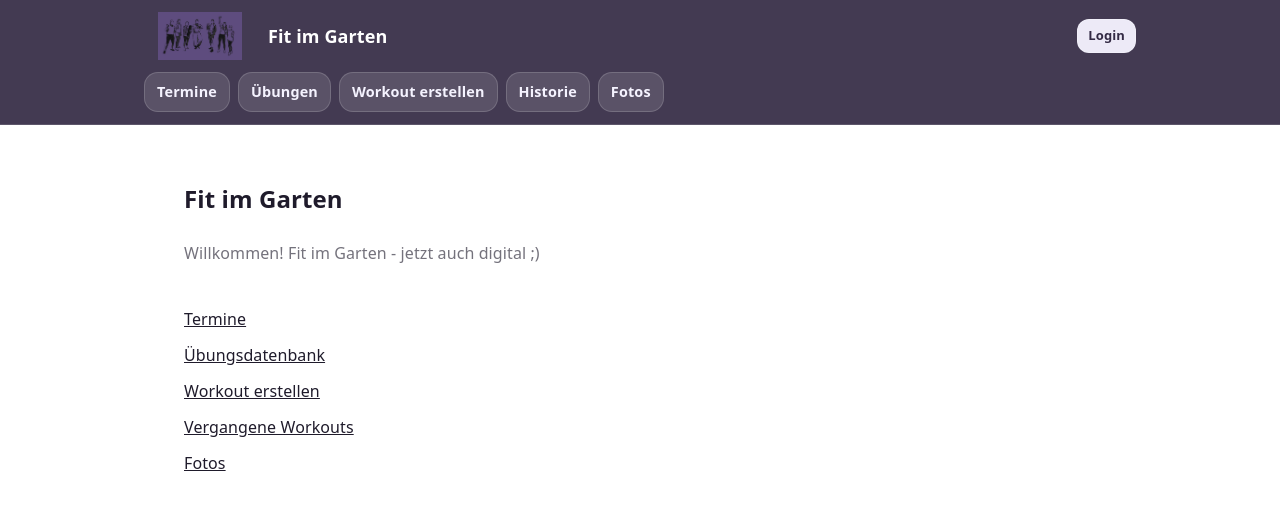
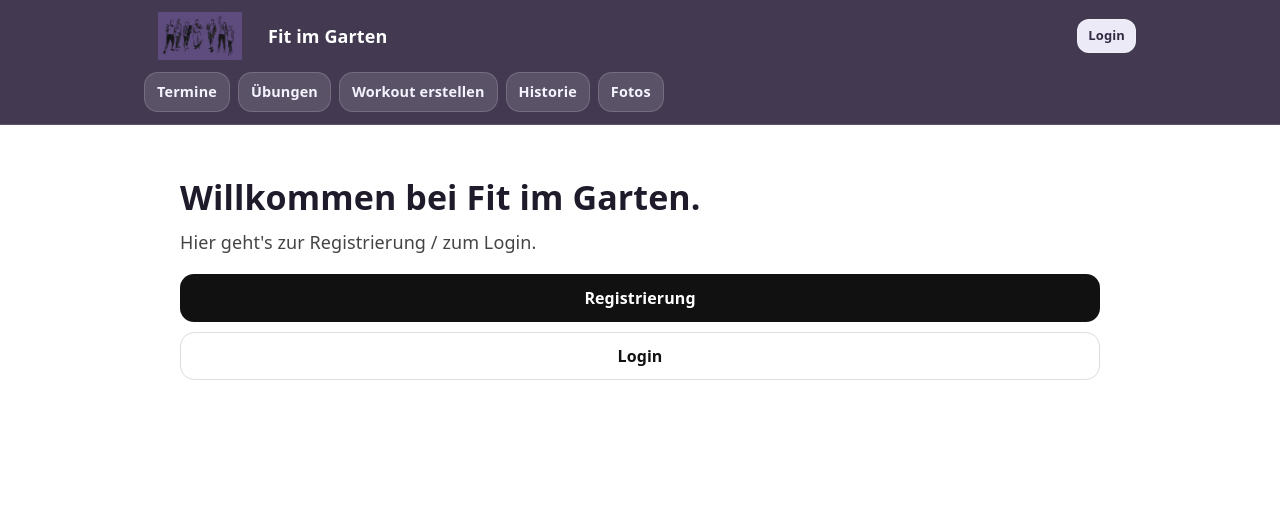
Before and after one commit to verenaso/fit-im-garten, a Next.js app: page / in a window 1280 px wide. Shown: the top 510 px of the page. Built offline with nearby package versions, Linux system fonts and the light colour scheme; no server answers.

Commit message:
Homepage

```diff
--- a/src/app/page.js
+++ b/src/app/page.js
@@ -1,18 +1,63 @@
-export default function Home() {
+"use client";
+
+import Link from "next/link";
+import { useAuth } from "./_components/AuthProvider";
+
+export default function HomePage() {
+  const { user, loading } = useAuth();
+
+  // Optional: wenn eingeloggt, kannst du später direkt weiterleiten/anderen Inhalt zeigen.
+  // Für jetzt: nur ausgeloggt relevant.
+  if (loading) return null;
+
+  if (user) {
+    // MVP: wenn eingeloggt, z.B. direkt zu Termine oder Fotos
+    // return <div style={{ padding: 16 }}>Du bist eingeloggt.</div>;
+  }
+
   return (
-    <main className="min-h-screen p-6">
-      <h1 className="text-2xl font-bold">Fit im Garten</h1>
-      <p className="mt-2 text-gray-600">
-        Willkommen! Fit im Garten - jetzt auch digital ;)
+    <div style={{ padding: 20, paddingBottom: 96 }}>
+      <h1 style={{ fontSize: 34, fontWeight: 800, lineHeight: 1.1, margin: 0 }}>
+        Willkommen bei Fit im Garten.
+      </h1>
+
+      <p style={{ marginTop: 14, fontSize: 18, color: "#444", lineHeight: 1.4 }}>
+        Hier geht&apos;s zur Registrierung / zum Login.
       </p>
 
-      <div className="mt-6 space-y-3">
-        <a className="block underline" href="/termine">Termine</a>
-        <a className="block underline" href="/uebungen">Übungsdatenbank</a>
-        <a className="block underline" href="/workouts/neu">Workout erstellen</a>
-        <a className="block underline" href="/workouts">Vergangene Workouts</a>
-        <a className="block underline" href="/fotos">Fotos</a>
+      <div style={{ display: "grid", gap: 10, marginTop: 18 }}>
+        <Link href="/login" style={buttonPrimary}>
+          Registrierung
+        </Link>
+        <Link href="/login" style={buttonSecondary}>
+          Login
+        </Link>
       </div>
-    </main>
+    </div>
   );
 }
+
+const buttonPrimary = {
+  height: 48,
+  borderRadius: 14,
+  background: "#111",
+  color: "#fff",
+  display: "flex",
+  alignItems: "center",
+  justifyContent: "center",
+  fontWeight: 700,
+  textDecoration: "none",
+};
+
+const buttonSecondary = {
+  height: 48,
+  borderRadius: 14,
+  background: "#fff",
+  color: "#111",
+  border: "1px solid #ddd",
+  display: "flex",
+  alignItems: "center",
+  justifyContent: "center",
+  fontWeight: 700,
+  textDecoration: "none",
+};
```
